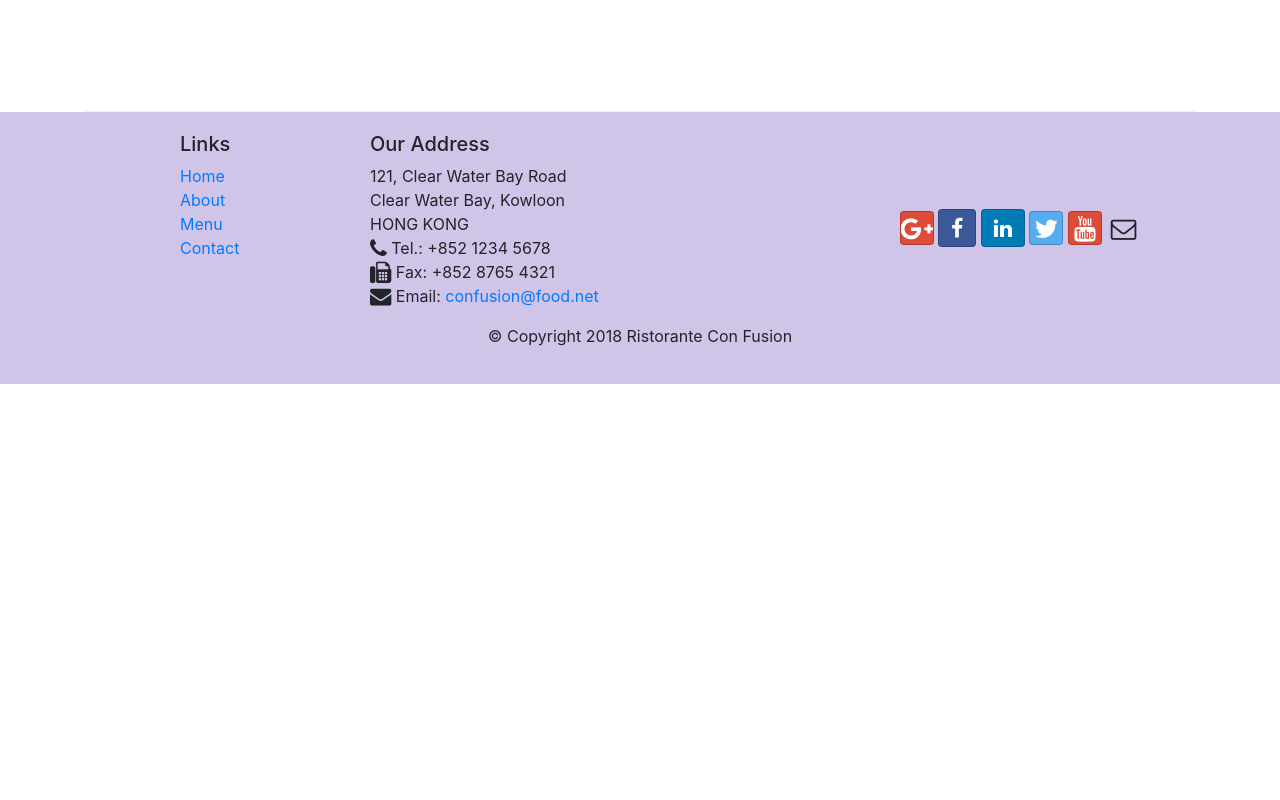
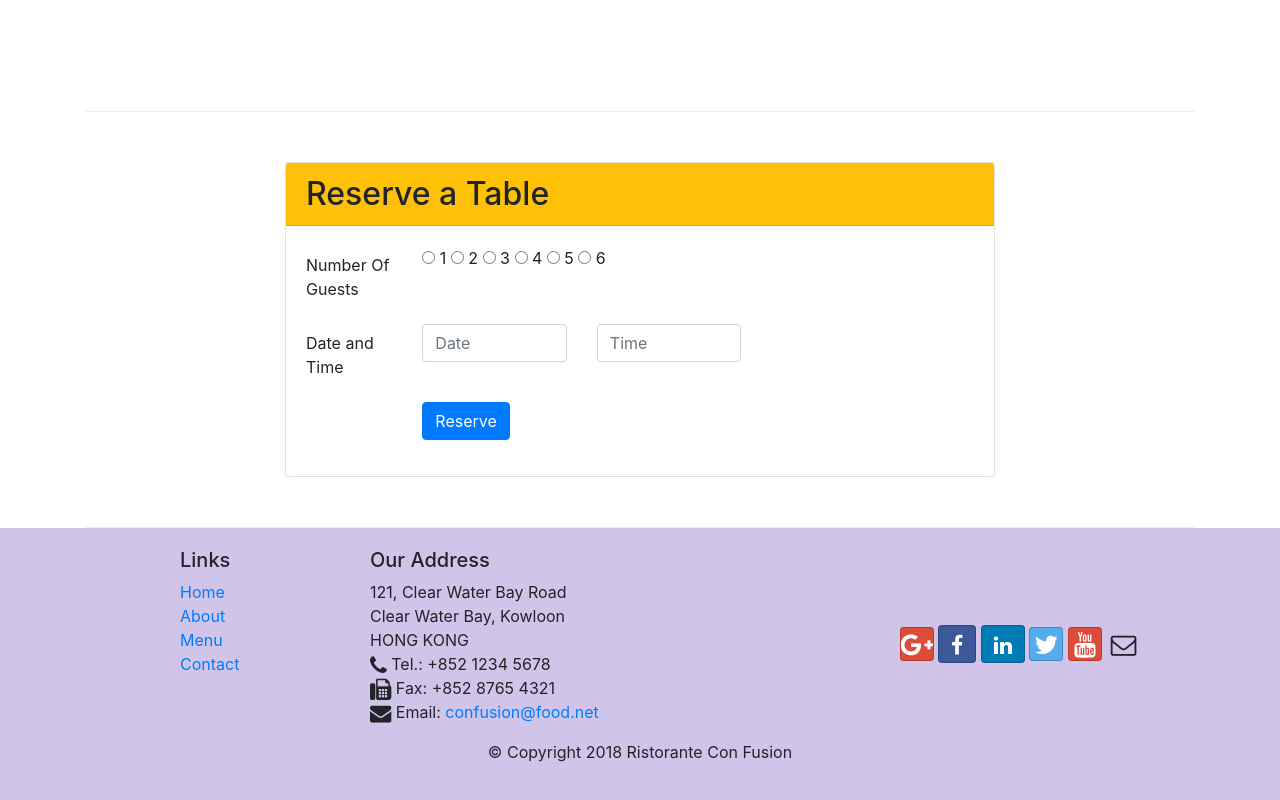
Before and after one commit to AnnDarrow/conFusion, a website: page index.html in a window 1280 px wide. Shown: the part 1422-2222 px from the top of the page. Before the commit the page ends 1806 px from the top, so only its background shows below. Drawn offline with nearby package versions, Linux system fonts and the light colour scheme.

Commit message:
assignment2 task2

```diff
--- a/index.html
+++ b/index.html
@@ -98,7 +98,64 @@
             </div>
         </div>
     </div>
+    <div class="row row-content ">
+        <div class="col-12 col-sm-8 offset-sm-2 ">
+            <div class="card">
+                <h2 class="card-header bg-warning">Reserve a Table</h2>
+                <div class="card-body">
+                    <form>
+                        <div class="form-group row">
+                            <label for="guests" class="col-12 col-sm-2 col-form-label">Number Of Guests</label>
+                            <div class="col-12 pt-7 col-sm-6">
+                                <radio class="radio">
+                                    <label><input type="radio" name="guestno" id="guests"> 1  </label>
+                                </radio>
+
+                                <radio class="radio">
+                                    <label><input type="radio" name="guestno" id="guests"> 2  </label>
+                                </radio>
+
+                                <radio class="radio">
+                                    <label><input type="radio" name="guestno" id="guests"> 3  </label>
+                                </radio>
+
+                                <radio class="radio">
+                                    <label><input type="radio" name="guestno" id="guests"> 4  </label>
+                                </radio>
+
+                                <radio class="radio">
+                                    <label><input type="radio" name="guestno" id="guests"> 5  </label>
+                                </radio>
+
+                                <radio class="radio">
+                                    <label><input type="radio" name="guestno" id="guests"> 6  </label>
+                                </radio>
+                            </div>
+                        </div>
+                        <div class=" form-group row">
+                            <label for="dateandtime" class="col-12 col-sm-2 col-form-label">Date and Time</label>
+                            <div class="col-12 col-sm-3">
+                                <input type="text" placeholder="Date" class="form-control" id="dateandtime" name="date">
+                            </div>
+                            <div class="col-12 col-sm-3">
+                                <input type="text" placeholder="Time" class="form-control" id="dateandtime" name="time">
+                            </div>
+                        </div>
+                        <div class="form-group row">
+                            <div class="col-12 offset-sm-2">
+                                <button type="submit" class="btn btn-primary">Reserve</button>
+                            </div>
+                        </div>
+
+
+                            </form>
+
+
+                </div>
+            </div>
         </div>
+    </div>
+    </div>
 
     <footer class="footer">
         <div class="container">
```
